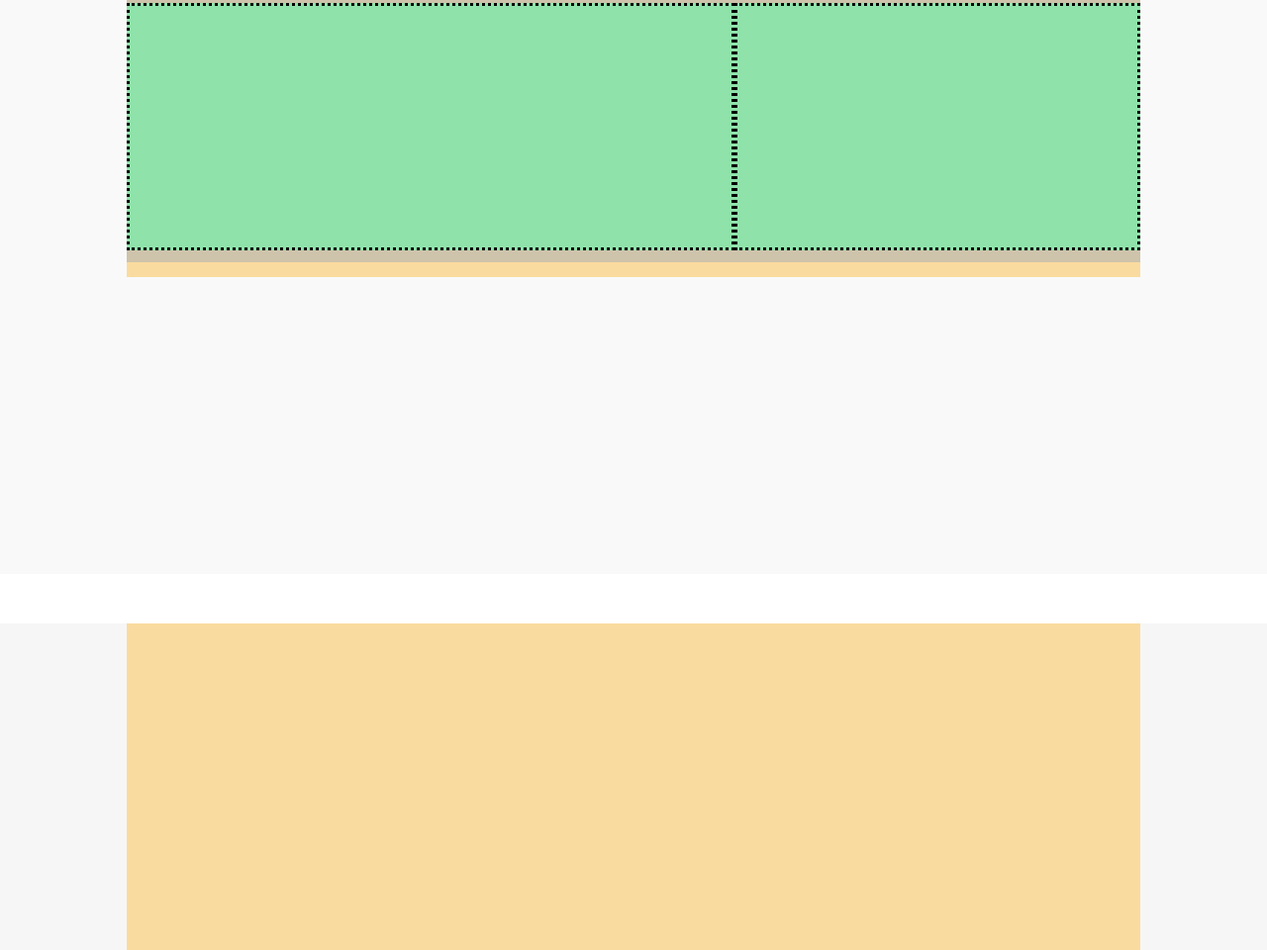
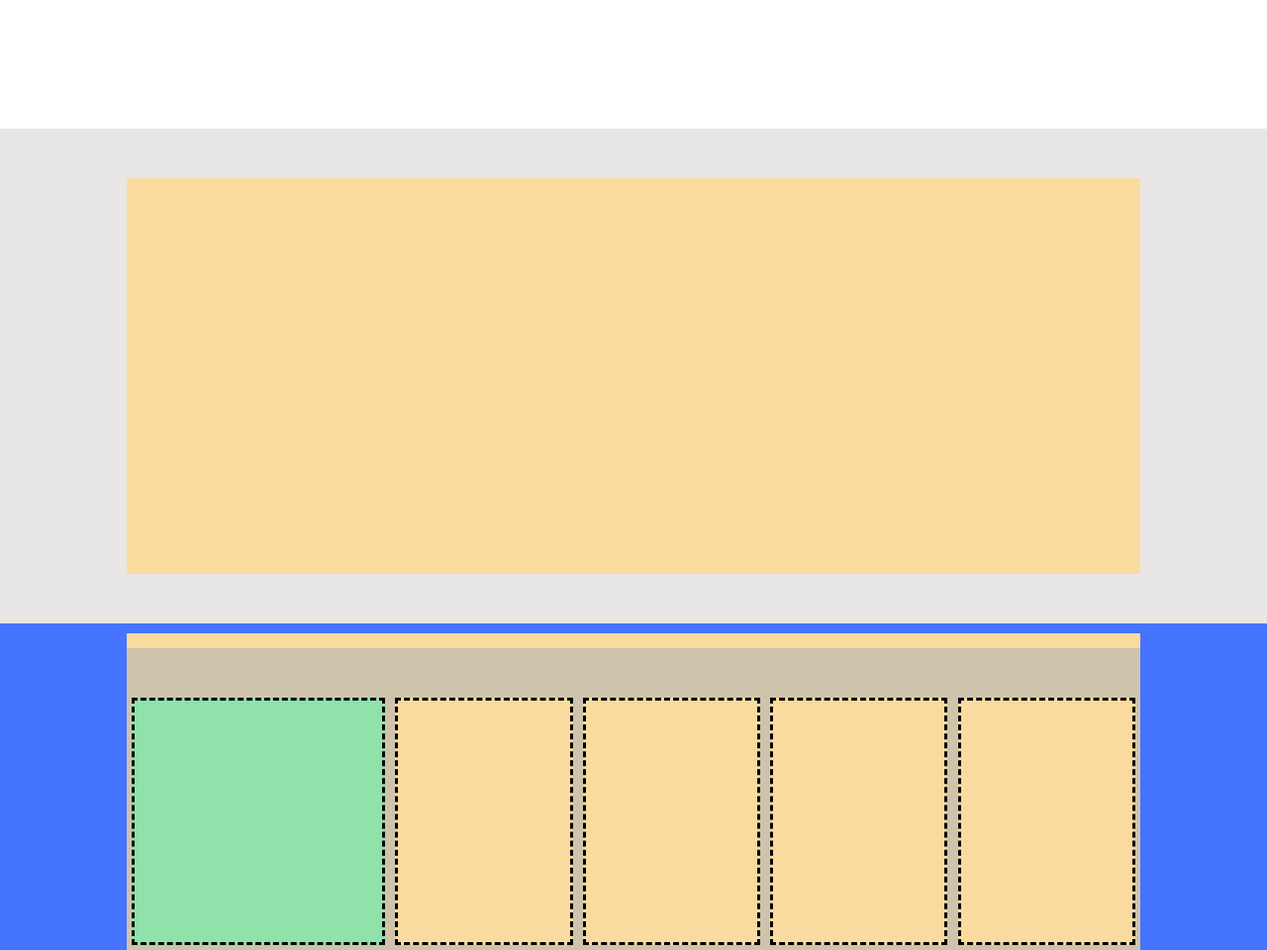
Before and after one commit to EsterDahri1/htmlcss-struttura-discord, a plain HTML site: page index.html in a window 1280 px wide. Shown: the part 1840-2800 px from the top of the page at 99% size. Drawn offline with Linux system fonts and the light colour scheme.

Commit message:
add page footer

```diff
--- a/index.html
+++ b/index.html
@@ -62,6 +62,21 @@
             </section>
         </div>
     </main>
-    <footer></footer>
+    <footer>
+        <div class="container_foot">
+            <div class="row_foot">
+                <div class="col_fbig"></div>
+                <div class="col_fsmall"></div>
+                <div class="col_fsmall"></div>
+                <div class="col_fsmall"></div>
+                <div class="col_fsmall"></div>
+            </div>
+            <div class="deco">
+                <div class="logo"></div>
+                <div class="button"></div>
+            </div>
+        </div>
+
+    </footer>
 </body>
 </html>
--- a/style.css
+++ b/style.css
@@ -10,8 +10,8 @@
     --disc-hel: #d9817d;
     --disc-mbg: #95a8e3;
     --disc-fbg: #4574fe;
-    --disc-s1_3: #f9f9f9;
-    --disc-s2_4: #f6f6f6;
+    --disc-s1_3: #ffffff;
+    --disc-s2_4: #e8e6e6;
     --disc-jbx: #abaebd;
 }
 
@@ -72,21 +72,23 @@ nav{
 }
 
 section{
-    min-height: 600px;
+    min-height: 500px;
+    padding-top: 50px;
 }
 
 .invite, .fandom{
     background-color: var(--disc-s1_3);
+
 }
 
 .hangout, .videocall{
     background-color: var(--disc-s2_4);
 }
 
-.container, .container_big{
+.container, .container_big, .container_foot{
     background-color: #fadb9f;
     width:80%;
-    margin: 50px auto;
+    margin: auto;
     padding: 15px 0;
     display: flex;
 }
@@ -96,12 +98,13 @@ section{
 }
 
 .container_big{
-    min-height: 500px;
+    min-height: 400px;
+    padding-bottom: 30px 0;
 }
 
 .row{
     background-color: #cec3ab;
-    min-height: 100px;
+    min-height: 200px;
     display: flex;
     width:100%
 }
@@ -125,4 +128,44 @@ section{
 footer{
     background-color: var(--disc-fbg);
     min-height: 400px;
+    padding: 10px 0;
 }
+
+.container_foot{
+    min-height: 350px;
+    display: flex;
+    flex-direction: column;
+}
+
+.row_foot{
+    background-color: #cec3ab;
+    min-height: 350px;
+    display: flex;
+    width:100%;
+    justify-content: space-around;
+    align-items: center;
+}
+
+.col_fbig{
+    width: 25%;
+    background-color: #8fe2aa;
+    border-style: dashed;
+    height: 250px;
+}
+
+.col_fsmall{
+    width: calc(70%/4);
+    background-color: #fadb9f;
+    border-style: dashed;
+    height:250px;
+}
+
+.deco{
+    background-color: #4d4d51;
+    display: flex;
+    align-items: center;
+    justify-content: space-between;
+    height: 50px;
+    width:100%;
+    margin: auto;
+}
```
